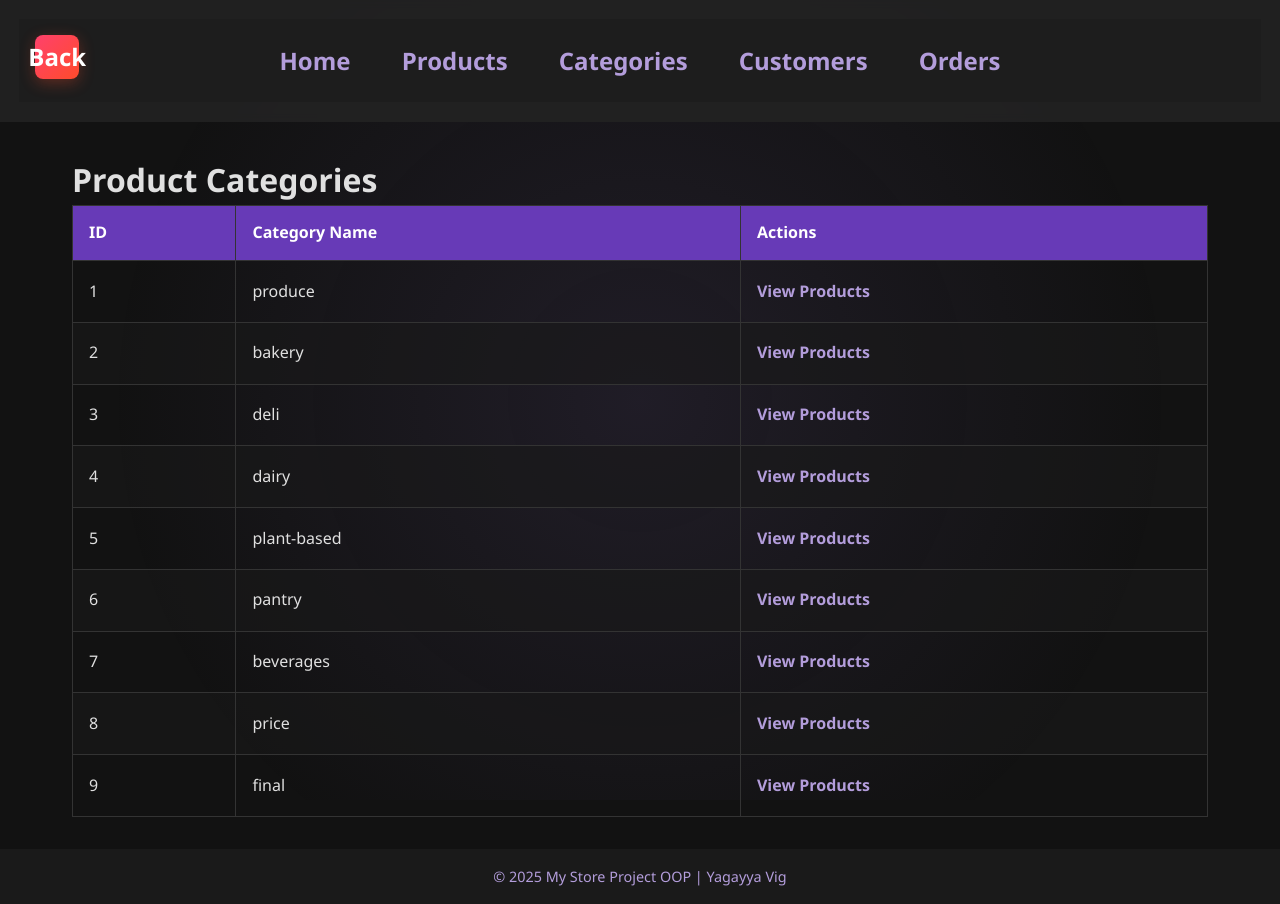
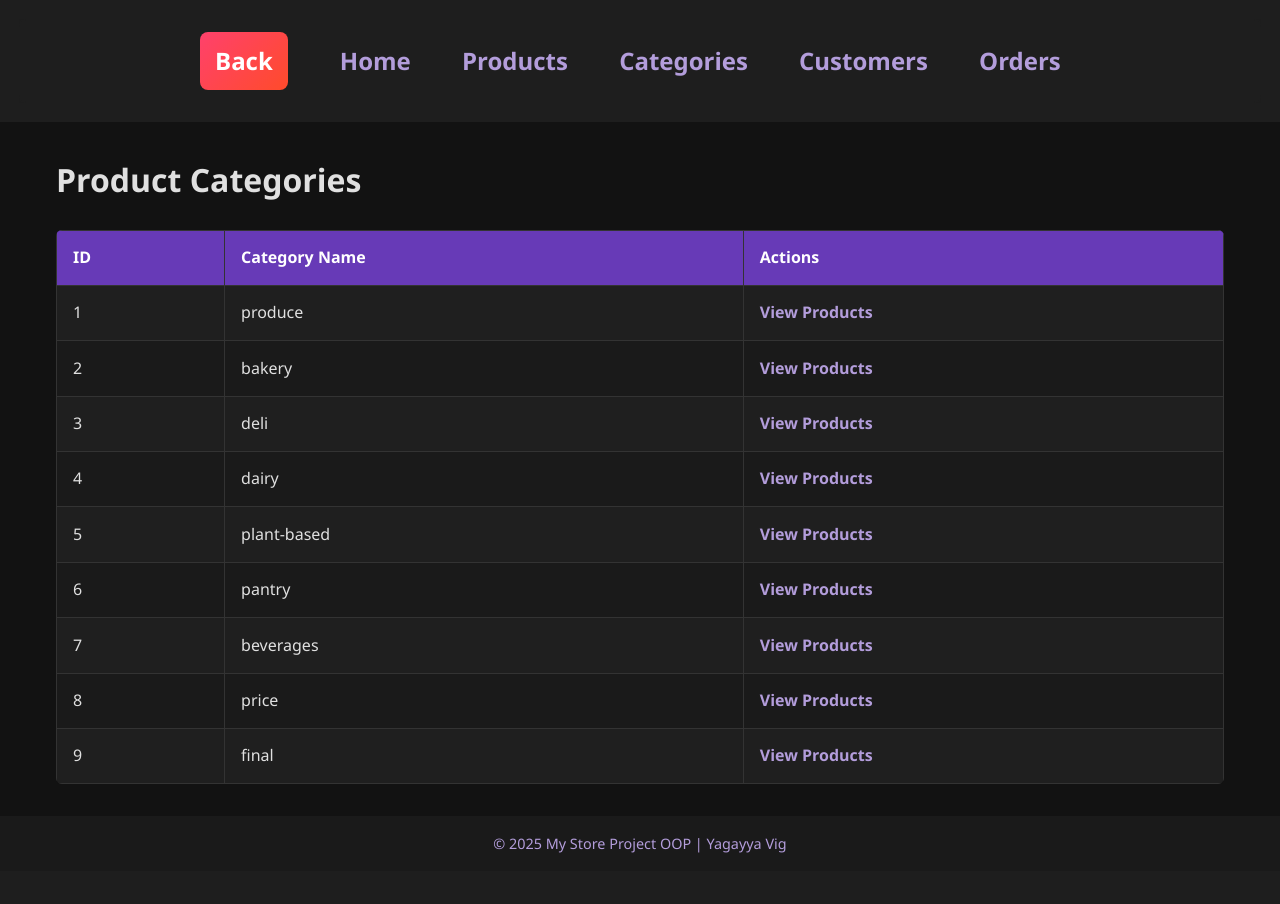
Before and after one commit to yagayyavig/Portfolio, a Flask app: page /python2/categories in a window 1280 px wide. After the commit the page ends 853 px from the top, so only its background shows below. Run offline with Flask 3, Linux system fonts and the light colour scheme; data comes from the database, SQL or seed files in the repository.

Commit message:
css fixed

```diff
--- a/python2/Store/static/style.css
+++ b/python2/Store/static/style.css
@@ -5,8 +5,6 @@
   --text: #e0e0e0;
   --bg: #121212;
   --bg-alt: #1f1f1f;
-  --shadow: rgba(0, 0, 0, 0.4);
-  --glow: rgba(114, 91, 160, 0.15);
 }
 
 /* Reset and Base */
@@ -16,20 +14,13 @@
   box-sizing: border-box;
 }
 
-html {
-  font-size: 16px;
-  height: 100%;
-}
-
-body {
-  font-family: 'Segoe UI', system-ui, -apple-system, sans-serif;
+html, body {
+  font-family: 'Segoe UI', sans-serif;
   background: var(--bg);
   color: var(--text);
   min-height: 100vh;
   overflow-x: hidden;
   line-height: 1.6;
-  display: flex;
-  flex-direction: column;
 }
 
 /* Background glow */
@@ -38,24 +29,19 @@
   position: fixed;
   top: 0; left: 0;
   width: 100%; height: 100%;
-  background: radial-gradient(circle, var(--glow) 0%, transparent 70%);
+  background: radial-gradient(circle, rgba(114,91,160,0.15) 0%, transparent 70%);
   z-index: -1;
-  pointer-events: none;
 }
 
 /* Header */
 header {
-  position: sticky;
-  top: 0;
-  z-index: 100;
-  padding: clamp(0.8rem, 2vw, 1.2rem);
-  background: rgba(34, 34, 34, 0.95);
-  font-size: clamp(1.2rem, 3vw, 1.5rem);
+  padding: 1.2rem;
+  background: rgba(34, 34, 34, 0.85);
+  font-size: 1.5rem;
   font-weight: bold;
   color: white;
   text-align: center;
   backdrop-filter: blur(4px);
-  -webkit-backdrop-filter: blur(4px);
 }
 
 /* Navigation */
@@ -63,268 +49,158 @@
   display: flex;
   flex-wrap: wrap;
   justify-content: center;
-  gap: clamp(0.4rem, 1vw, 0.8rem);
-  padding: clamp(0.6rem, 2vw, 0.8rem);
-  background: rgba(30, 30, 30, 0.95);
+  gap: 0.8rem;
+  padding: 0.8rem;
+  background: rgba(30, 30, 30, 0.9);
   backdrop-filter: blur(4px);
-  -webkit-backdrop-filter: blur(4px);
 }
 
 nav a {
   text-decoration: none;
   color: var(--accent);
-  padding: clamp(0.4rem, 1.5vw, 0.6rem) clamp(0.8rem, 2vw, 1.2rem);
+  padding: 0.6rem 1.2rem;
   border-radius: 6px;
-  transition: all 0.3s ease;
+  transition: 0.3s;
   background: transparent;
-  min-width: 44px;
-  min-height: 44px;
-  display: flex;
-  align-items: center;
-  justify-content: center;
-  white-space: nowrap;
 }
 
 nav a:hover {
   background: var(--hover);
   color: white;
   box-shadow: 0 0 10px var(--hover);
-  transform: translateY(-2px);
 }
 
 /* Main Layout */
 main {
-  flex: 1;
-  width: min(1200px, 95%);
-  margin: 0 auto;
-  padding: clamp(1rem, 3vw, 2rem);
+  flex-grow: 1;
+  padding: 2rem 1rem;
+  max-width: 1200px;
+  margin: auto;
 }
 
 /* Table Styling */
-.table-container {
-  overflow-x: auto;
-  margin: clamp(1rem, 3vw, 1.5rem) 0;
-  border-radius: 6px;
-  background: var(--bg-alt);
-  box-shadow: 0 4px 10px var(--shadow);
-}
-
 table {
   width: 100%;
   border-collapse: collapse;
-  min-width: 600px;
+  background: var(--bg-alt);
+  margin-top: 1.5rem;
+  border-radius: 6px;
+  overflow: hidden;
+  backdrop-filter: blur(3px);
 }
 
 th, td {
-  padding: clamp(0.6rem, 2vw, 0.9rem) clamp(0.8rem, 2vw, 1rem);
+  padding: 0.9rem 1rem;
   border: 1px solid #333;
   text-align: left;
-  font-size: clamp(0.85rem, 2vw, 1rem);
 }
 
 th {
   background: var(--hover);
   color: white;
-  font-weight: 600;
-  white-space: nowrap;
 }
 
 tr:nth-child(even) {
-  background: rgba(26, 26, 26, 0.6);
+  background: #1a1a1a;
 }
 
 tr:hover {
-  background: rgba(42, 42, 42, 0.8);
+  background: #2a2a2a;
 }
 
 td a {
   color: var(--accent);
   font-weight: 600;
   text-decoration: none;
-  display: inline-block;
-  padding: 0.2rem 0;
 }
 
 td a:hover {
   text-decoration: underline;
-  color: white;
 }
 
 /* Buttons */
 button, a.btn {
   background: var(--hover);
   color: white;
-  padding: clamp(0.5rem, 1.5vw, 0.7rem) clamp(1rem, 2vw, 1.4rem);
+  padding: 0.7rem 1.4rem;
   border: none;
   border-radius: 5px;
   cursor: pointer;
-  transition: all 0.3s ease;
+  transition: 0.3s;
   display: inline-block;
-  font-size: clamp(0.9rem, 2vw, 1rem);
+  font-size: 1rem;
   text-decoration: none;
-  min-height: 44px;
-  min-width: 44px;
 }
 
 button:hover, a.btn:hover {
   background: #5e35b1;
   box-shadow: 0 0 10px #9575cd;
-  transform: translateY(-2px);
 }
 
 /* Cards */
 .card {
   background: rgba(30, 30, 30, 0.95);
-  padding: clamp(1rem, 3vw, 1.5rem);
+  padding: 1.5rem;
   border-radius: 10px;
-  box-shadow: 0 4px 10px var(--shadow);
-  margin: clamp(0.8rem, 2vw, 1rem);
+  box-shadow: 0 4px 10px rgba(0, 0, 0, 0.4);
+  margin: 1rem;
   text-align: center;
   backdrop-filter: blur(5px);
-  -webkit-backdrop-filter: blur(5px);
   transition: transform 0.3s ease;
-  width: min(100%, 400px);
+  max-width: 100%;
 }
 
 .card:hover {
-  transform: translateY(-5px);
-  box-shadow: 0 6px 15px var(--shadow);
-}
-
-/* Forms */
-form {
-  max-width: 600px;
-  margin: 0 auto;
-  padding: clamp(1rem, 3vw, 1.5rem);
-}
-
-input, textarea, select {
-  width: 100%;
-  padding: clamp(0.5rem, 1.5vw, 0.7rem);
-  margin: 0.5rem 0;
-  border: 1px solid var(--accent);
-  border-radius: 4px;
-  background: var(--bg-alt);
-  color: var(--text);
-  font-size: clamp(0.9rem, 2vw, 1rem);
+  transform: scale(1.02);
 }
 
 /* Footer */
 footer {
   background: #1a1a1a;
-  padding: clamp(0.8rem, 2vw, 1rem);
+  padding: 1rem;
   text-align: center;
   color: var(--accent);
-  font-size: clamp(0.8rem, 2vw, 0.9rem);
+  font-size: 0.9rem;
   margin-top: auto;
-}
-
-/* Back Button */
-.back-btn {
-  position: fixed;
-  top: 1rem;
-  left: 1rem;
-  text-decoration: none;
-  color: white;
-  width: 2.5rem;
-  height: 2.5rem;
-  display: flex;
-  align-items: center;
-  justify-content: center;
-  border-radius: 8px;
-  background: linear-gradient(135deg, #ff416c, #ff4b2b);
-  transition: all 0.3s ease;
-  font-size: 1.5rem;
-  box-shadow: 0 4px 15px rgba(255, 75, 43, 0.3);
-  z-index: 1000;
-  line-height: 1;
-}
-
-.back-btn:hover {
-  transform: scale(1.05);
-  box-shadow: 0 6px 20px rgba(255, 75, 43, 0.4);
 }
 
 /* Responsive Layouts */
 @media (max-width: 768px) {
-  html {
-    font-size: 14px;
-  }
-
   nav {
     flex-direction: column;
-    align-items: stretch;
+    align-items: center;
   }
 
   nav a {
+    width: 100%;
     text-align: center;
-    padding: 0.8rem;
   }
 
-  .card {
-    margin: 0.8rem 0;
-    width: 100%;
+  table, th, td {
+    font-size: 0.9rem;
   }
 
-  button, a.btn {
-    width: 100%;
-    margin: 0.5rem 0;
+  main {
+    padding: 1rem;
   }
 }
 
 @media (max-width: 480px) {
-  html {
-    font-size: 13px;
-  }
-
-  .back-btn {
-    width: 2rem;
-    height: 2rem;
+  header {
     font-size: 1.2rem;
   }
 
-  main {
-    padding: 0.8rem;
+  table, th, td {
+    font-size: 0.85rem;
+    padding: 0.6rem;
   }
 
-  .table-container {
-    margin: 0.8rem -0.8rem;
-    width: calc(100% + 1.6rem);
-    border-radius: 0;
+  .card {
+    padding: 1rem;
+  }
+
+  button {
+    width: 100%;
+    margin-top: 0.5rem;
   }
 }
-
-/* High DPI Screens */
-@media (-webkit-min-device-pixel-ratio: 2), (min-resolution: 192dpi) {
-  .card, button, a.btn {
-    box-shadow: 0 2px 8px var(--shadow);
-  }
-}
-
-/* Reduced Motion */
-@media (prefers-reduced-motion: reduce) {
-  * {
-    animation: none !important;
-    transition: none !important;
-  }
-}
-
-/* Print Styles */
-@media print {
-  body {
-    background: white;
-    color: black;
-  }
-
-  .back-btn, button, a.btn {
-    display: none;
-  }
-
-  table {
-    border: 1px solid #333;
-  }
-
-  th, td {
-    border: 1px solid #666;
-  }
-}
```
